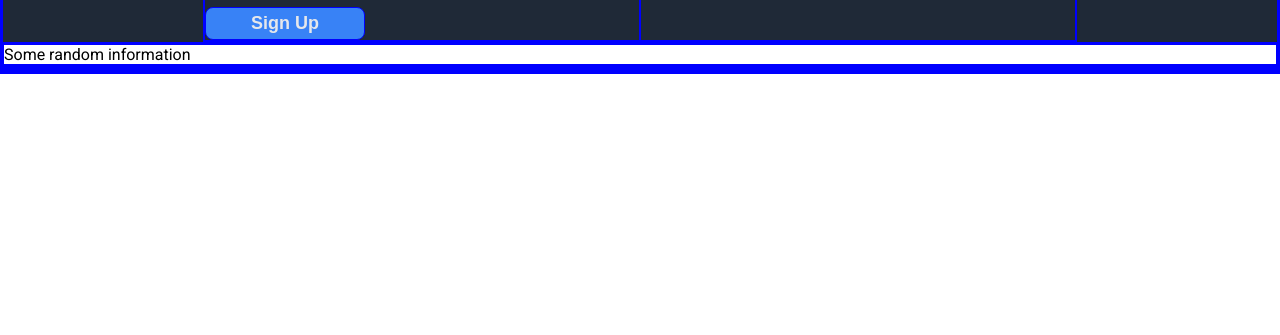
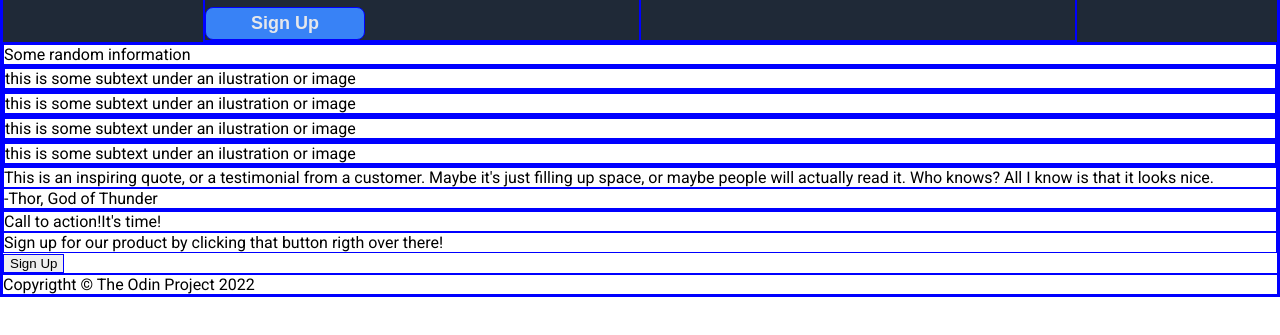
Before and after one commit to Agalara/odin-landing-page, a plain HTML site: page index.html in a window 1280 px wide. Shown: the part 231-566 px from the top of the page. Drawn offline with Linux system fonts and the light colour scheme.

Commit message:
index.html completed

```diff
--- a/index.html
+++ b/index.html
@@ -33,17 +33,41 @@
         </div>
         <div clas="mid-top">
             <div class="title2">Some random information</div>
+            <div class="card">
+                <div id="imagen1"></div>
+                <div class="img-des">this is some subtext under an ilustration or image</div>
+            </div>
+            <div class="card">
+                <div id="imagen2"></div>
+                <div class="img-des">this is some subtext under an ilustration or image</div>
+            </div>
+            <div class="card">
+                <div id="imagen3"></div>
+                <div class="img-des">this is some subtext under an ilustration or image</div>
+            </div>
+            <div class="card">
+                <div id="imagen4"></div>
+                <div class="img-des">this is some subtext under an ilustration or image</div>
+            </div>
         </div>
 
-        <div class="mid-bottom">
-
+        <div class="quote-section">
+            <div class="quote">This is an inspiring quote, or a testimonial
+            from a customer. Maybe it's just filling up space, or maybe
+            people will actually read it. Who knows? All I know is that
+            it looks nice.</div>
+            <div class="author">-Thor, God of Thunder</div>
         </div>
 
         <div class="bottom">
-
+            <div class="title3">Call to action!It's time!</div>
+            <div class="subtitle3">Sign up for our product by clicking that
+                button rigth over there!</div>
+            <button class="sign-up2">Sign Up</button>
         </div>
 
         <div class="footer">
+            Copyrigtht &copy;  The Odin Project 2022
 
         </div>
 
```
